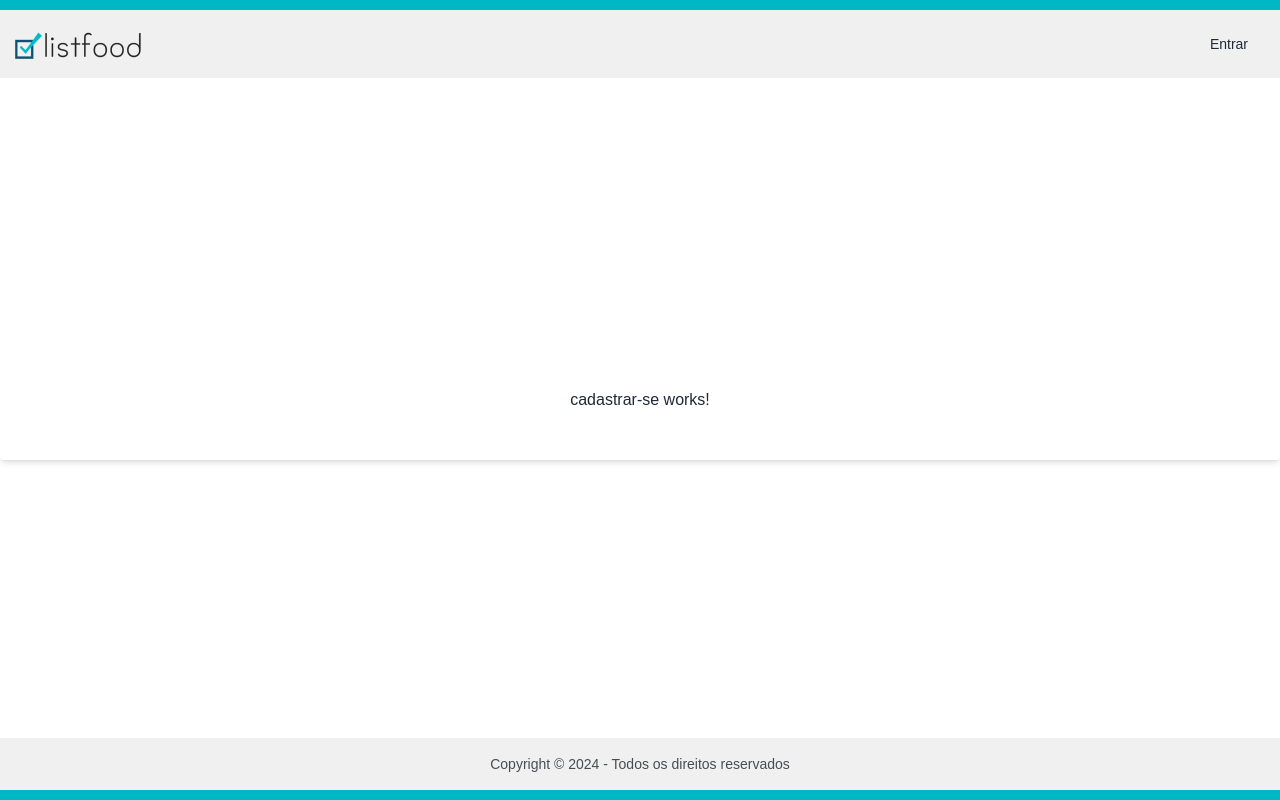
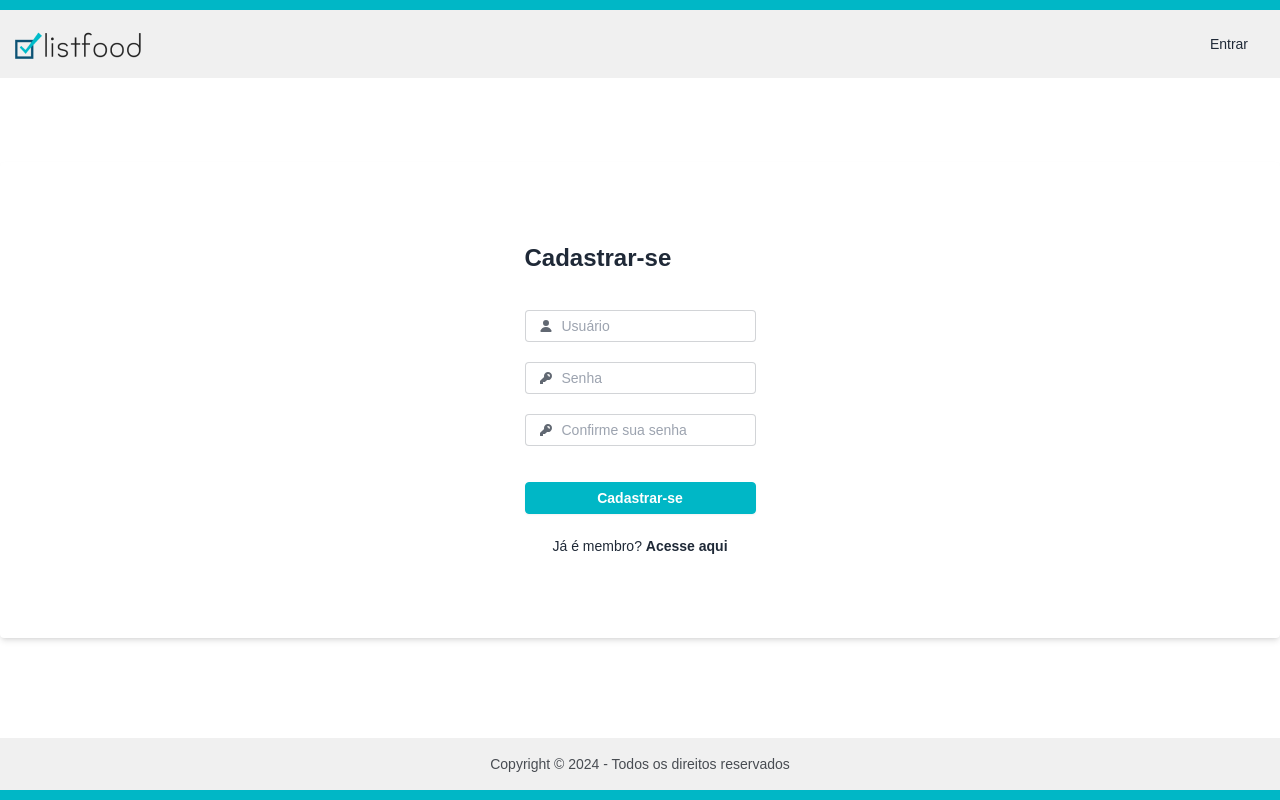
Before and after one commit to andrebsilva10/listfood-web, an Angular app: page /cadastrar-se in a window 1280 px wide. Built offline with nearby package versions, Linux system fonts and the light colour scheme; a web font is replaced by a local one.

Commit message:
- Passed the login username to the Sign Up through route parameter;
- Created and styled the Sign Up screen;

```diff
--- a/src/app/cadastrar-se/cadastrar-se.component.html
+++ b/src/app/cadastrar-se/cadastrar-se.component.html
@@ -1 +1,76 @@
-<p>cadastrar-se works!</p>
+<app-form [title]="'Cadastrar-se'" (submitEvent)="cadastrarSe()">
+  <app-input-text
+    label="Usuário"
+    type="text"
+    id="username"
+    name="username"
+    placeholder="Usuário"
+    [(value)]="username"
+  >
+    <svg
+      xmlns="http://www.w3.org/2000/svg"
+      viewBox="0 0 16 16"
+      fill="currentColor"
+      class="w-4 h-4 opacity-70"
+    >
+      <path
+        d="M8 8a3 3 0 1 0 0-6 3 3 0 0 0 0 6ZM12.735 14c.618 0 1.093-.561.872-1.139a6.002 6.002 0 0 0-11.215 0c-.22.578.254 1.139.872 1.139h9.47Z"
+      />
+    </svg>
+  </app-input-text>
+
+  <app-input-text
+    label="Senha"
+    type="password"
+    id="password"
+    name="password"
+    placeholder="Senha"
+    [(value)]="password"
+  >
+    <svg
+      xmlns="http://www.w3.org/2000/svg"
+      viewBox="0 0 16 16"
+      fill="currentColor"
+      class="w-4 h-4 opacity-70"
+    >
+      <path
+        fill-rule="evenodd"
+        d="M14 6a4 4 0 0 1-4.899 3.899l-1.955 1.955a.5.5 0 0 1-.353.146H5v1.5a.5.5 0 0 1-.5.5h-2a.5.5 0 0 1-.5-.5v-2.293a.5.5 0 0 1 .146-.353l3.955-3.955A4 4 0 1 1 14 6Zm-4-2a.75.75 0 0 0 0 1.5.5.5 0 0 1 .5.5.75.75 0 0 0 1.5 0 2 2 0 0 0-2-2Z"
+        clip-rule="evenodd"
+      />
+    </svg>
+  </app-input-text>
+
+  <app-input-text
+    label="Confirme sua senha"
+    type="password"
+    id="confirmPassword"
+    name="confirmPassword"
+    placeholder="Confirme sua senha"
+    [(value)]="confimPassword"
+  >
+    <svg
+      xmlns="http://www.w3.org/2000/svg"
+      viewBox="0 0 16 16"
+      fill="currentColor"
+      class="w-4 h-4 opacity-70"
+    >
+      <path
+        fill-rule="evenodd"
+        d="M14 6a4 4 0 0 1-4.899 3.899l-1.955 1.955a.5.5 0 0 1-.353.146H5v1.5a.5.5 0 0 1-.5.5h-2a.5.5 0 0 1-.5-.5v-2.293a.5.5 0 0 1 .146-.353l3.955-3.955A4 4 0 1 1 14 6Zm-4-2a.75.75 0 0 0 0 1.5.5.5 0 0 1 .5.5.75.75 0 0 0 1.5 0 2 2 0 0 0-2-2Z"
+        clip-rule="evenodd"
+      />
+    </svg>
+  </app-input-text>
+
+  <app-button-primary text="Cadastrar-se" type="submit"></app-button-primary>
+
+  <p class="mx-auto">
+    <span class="text-sm">
+      Já é membro?
+      <a [routerLink]="['/login']">
+        <strong>Acesse aqui</strong>
+      </a>
+    </span>
+  </p>
+</app-form>
--- a/src/app/cadastrar-se/cadastrar-se.component.ts
+++ b/src/app/cadastrar-se/cadastrar-se.component.ts
@@ -1,6 +1,6 @@
 import { Component } from '@angular/core';
 import { FormsModule } from '@angular/forms';
-import { RouterModule } from '@angular/router';
+import { ActivatedRoute, RouterModule } from '@angular/router';
 import { InputTextComponent } from '../shared/input-text/input-text.component';
 import { ButtonPrimaryComponent } from '../shared/button-primary/button-primary.component';
 import { FormComponent } from '../shared/form/form.component';
@@ -23,5 +23,13 @@ export class CadastrarSeComponent {
   password: string = '';
   confimPassword: string = '';
 
+  constructor(private route: ActivatedRoute) {
+    this.route.params.subscribe((params) => {
+      if (params['username']) {
+        this.username = params['username'];
+      }
+    });
+  }
+
   cadastrarSe(): void {}
 }
--- a/src/app/login/login.component.html
+++ b/src/app/login/login.component.html
@@ -1,4 +1,3 @@
-<div>
 <app-form [title]="'Entrar'" (submitEvent)="login()">
   <app-input-text
     label="Usuário"
@@ -47,10 +46,9 @@
   <p class="mx-auto">
     <span class="text-sm">
       Não é membro?
-        <a [routerLink]="['/cadastrar-se']">
+      <a (click)="goToSignUp()">
         <strong>Cadastre-se aqui</strong>
       </a>
     </span>
   </p>
 </app-form>
-</div>
--- a/src/app/login/login.component.ts
+++ b/src/app/login/login.component.ts
@@ -1,7 +1,7 @@
 import { Component } from '@angular/core';
 import { FormsModule } from '@angular/forms';
 import { InputTextComponent } from '../shared/input-text/input-text.component';
-import { RouterModule } from '@angular/router';
+import { Router, RouterModule } from '@angular/router';
 import { ButtonPrimaryComponent } from '../shared/button-primary/button-primary.component';
 import { FormComponent } from '../shared/form/form.component';
 import { ToastrService } from 'ngx-toastr';
@@ -20,15 +20,19 @@ import { ToastrService } from 'ngx-toastr';
   styleUrls: ['./login.component.scss'],
 })
 export class LoginComponent {
-  constructor(private toastr: ToastrService) {}
-
   username: string = '';
   password: string = '';
 
-  login(): void {
+  constructor(private router: Router, private toastr: ToastrService) {}
+
+  login() {
     if (this.username.trim() === '' || this.password.trim() === '') {
       this.toastr.error('Preencha os campos corretamente.');
       return;
     }
   }
+
+  goToSignUp() {
+    this.router.navigate(['/cadastrar-se', { username: this.username }]);
+  }
 }
--- a/src/app/navbar/navbar.component.html
+++ b/src/app/navbar/navbar.component.html
@@ -7,7 +7,7 @@
     </div>
     <div class="menu">
       <ul class="flex">
-        <li><a>Entrar</a></li>
+        <li><a [routerLink]="['/login']">Entrar</a></li>
       </ul>
     </div>
   </div>
--- a/src/app/navbar/navbar.component.ts
+++ b/src/app/navbar/navbar.component.ts
@@ -1,9 +1,10 @@
 import { Component } from '@angular/core';
+import { RouterModule } from '@angular/router';
 
 @Component({
   selector: 'app-navbar',
   standalone: true,
-  imports: [],
+  imports: [RouterModule],
   templateUrl: './navbar.component.html',
   styleUrl: './navbar.component.scss',
 })
```
Lines whose indentation alone changed are shown as unchanged.
